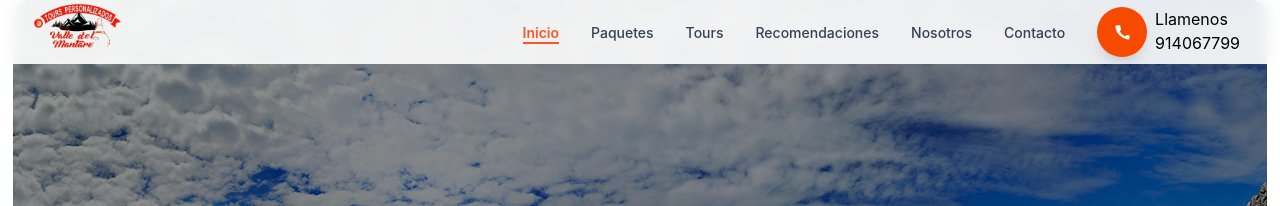
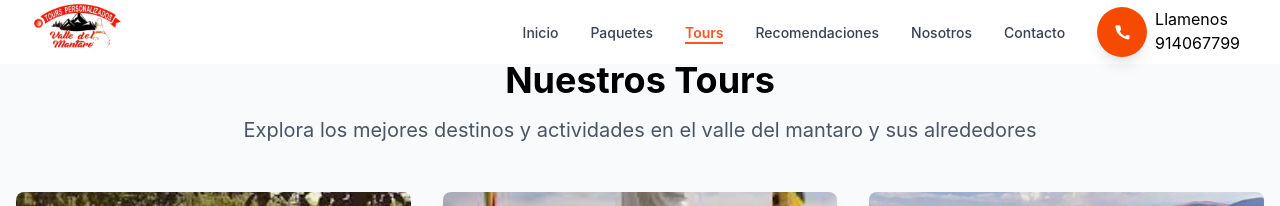
Before and after one commit to Luisillo98bc/ToursPersonalizados1, a React (Vite) app: page /#/tours in a window 1280 px wide. Shown: the top 206 px of the page. Built offline with nearby package versions, Linux system fonts and the light colour scheme.

Commit message:
constrireeeee

```diff
--- a/src/App.jsx
+++ b/src/App.jsx
@@ -1,5 +1,5 @@
 import React from "react";
-import { BrowserRouter as Router, Routes, Route } from "react-router-dom";
+import { HashRouter as Router, Routes, Route } from "react-router-dom";
 import Navbar from "./components/Navbar";
 import Footer from "./components/Footer";
 import Home from "./pages/Home";
--- a/src/pages/Home.jsx
+++ b/src/pages/Home.jsx
@@ -12,7 +12,7 @@
     <div>
       {/* Hero Section */}
 
-          <Hero/>
+      <Hero/>
       {/* Featured Packages */}
       <Bienvenida/>
       <section className="py-16 bg-gray-50">
--- a/src/pages/Tours.jsx
+++ b/src/pages/Tours.jsx
@@ -10,7 +10,7 @@
       <div className="max-w-7xl mx-auto px-4">
         <h1 className="text-4xl font-bold text-center mb-4">Nuestros Tours</h1>
         <p className="text-xl text-center text-gray-600 mb-12">
-          Explora los mejores destinos y actividades en Oxapampa y sus
+          Explora los mejores destinos y actividades en el valle del mantaro y sus
           alrededores
         </p>
 
```
